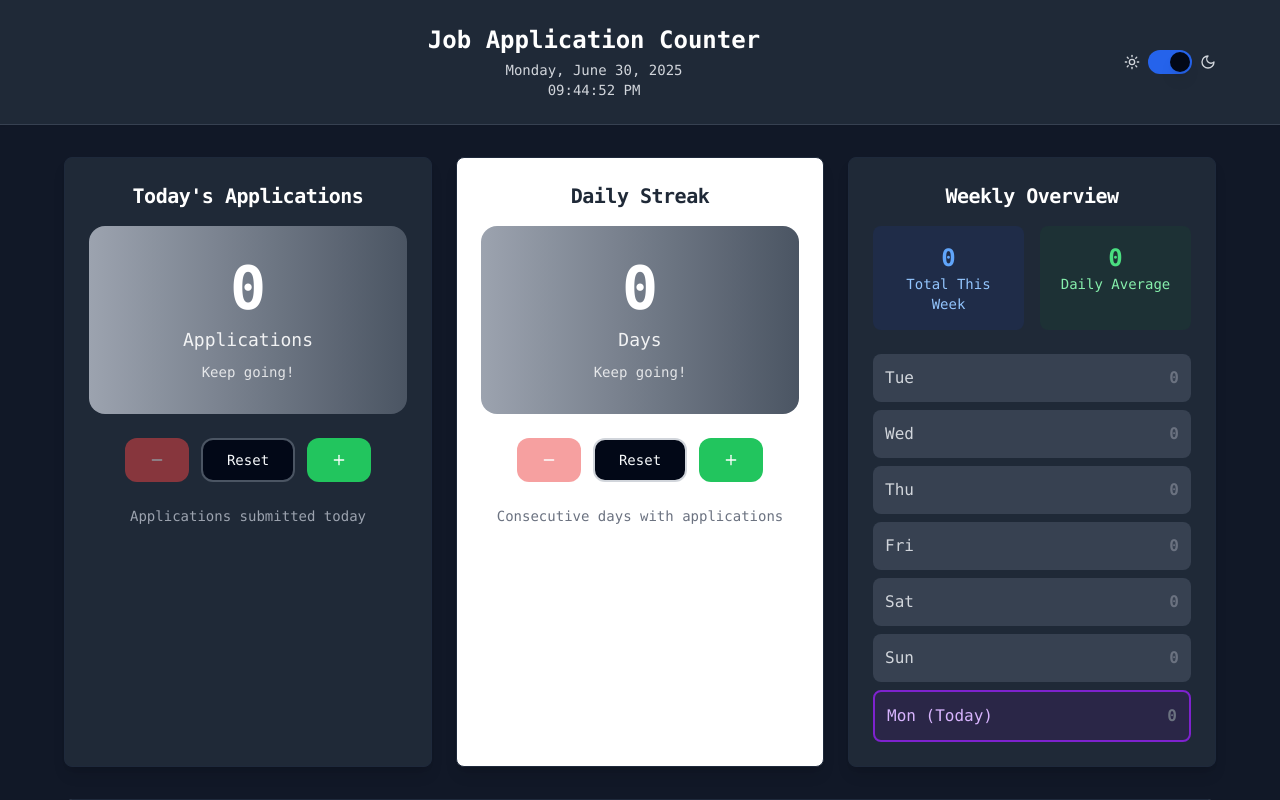
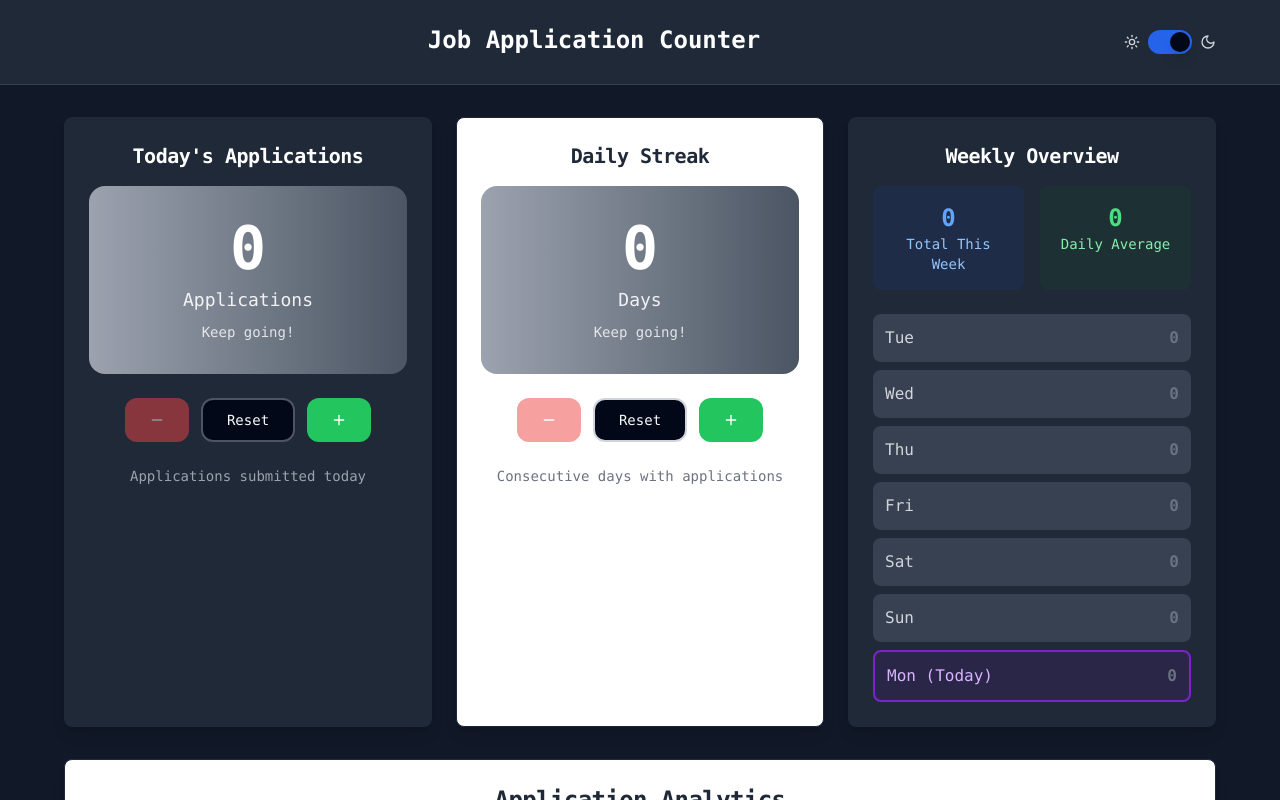
Before and after one commit to suryatejamerugu/applications-counter, a React (Vite) app: page / in a window 1280 px wide. Shown: the top 800 px of the page. Built offline with nearby package versions, Linux system fonts and the light colour scheme.

Commit message:
Visual edit in Lovable
Edited UI in Lovable

```diff
--- a/src/pages/Index.tsx
+++ b/src/pages/Index.tsx
@@ -109,8 +109,8 @@ const Index = () => {
             <div className="text-center flex-1">
               <h1 className="text-2xl font-bold text-gray-900 dark:text-white mb-1">Job Application Counter</h1>
               <div className="text-sm text-gray-600 dark:text-gray-300">
-                <div className="font-medium">{date}</div>
-                <div className="font-mono">{time}</div>
+
+
               </div>
             </div>
 
```
